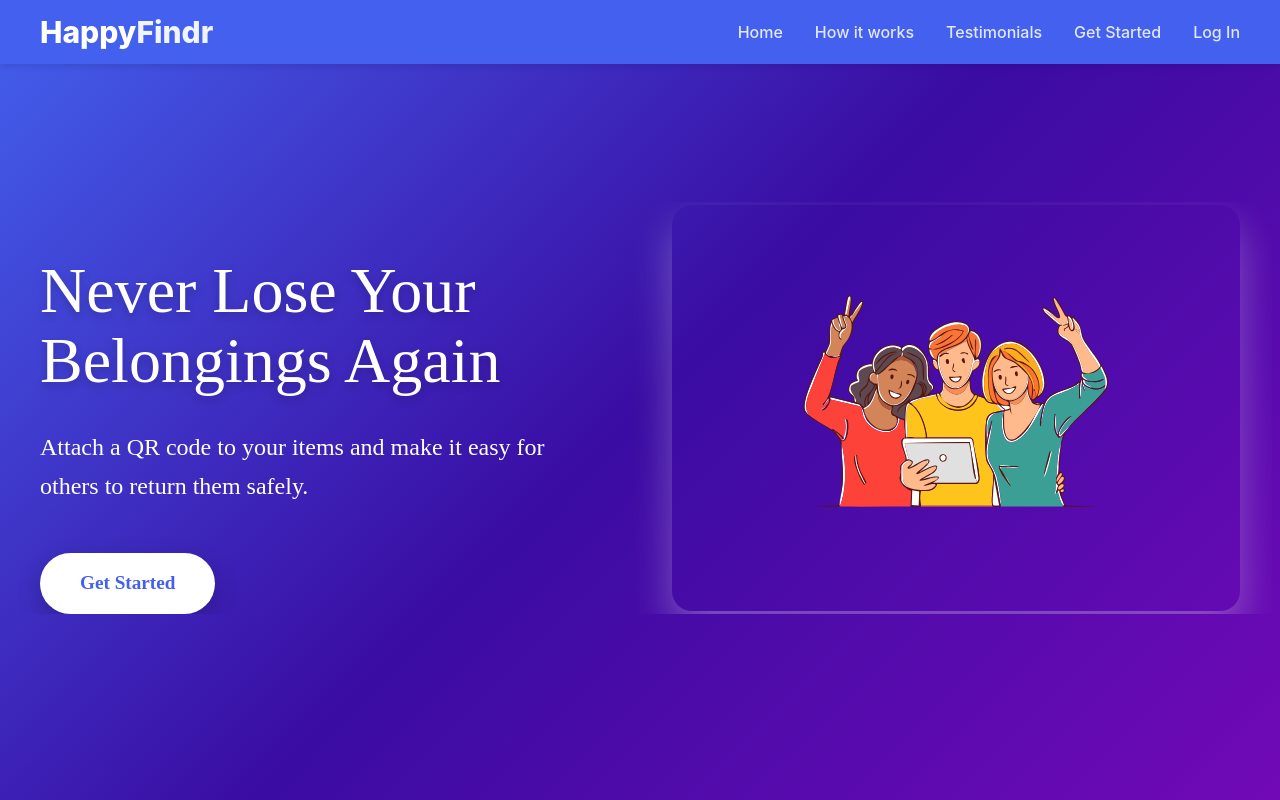
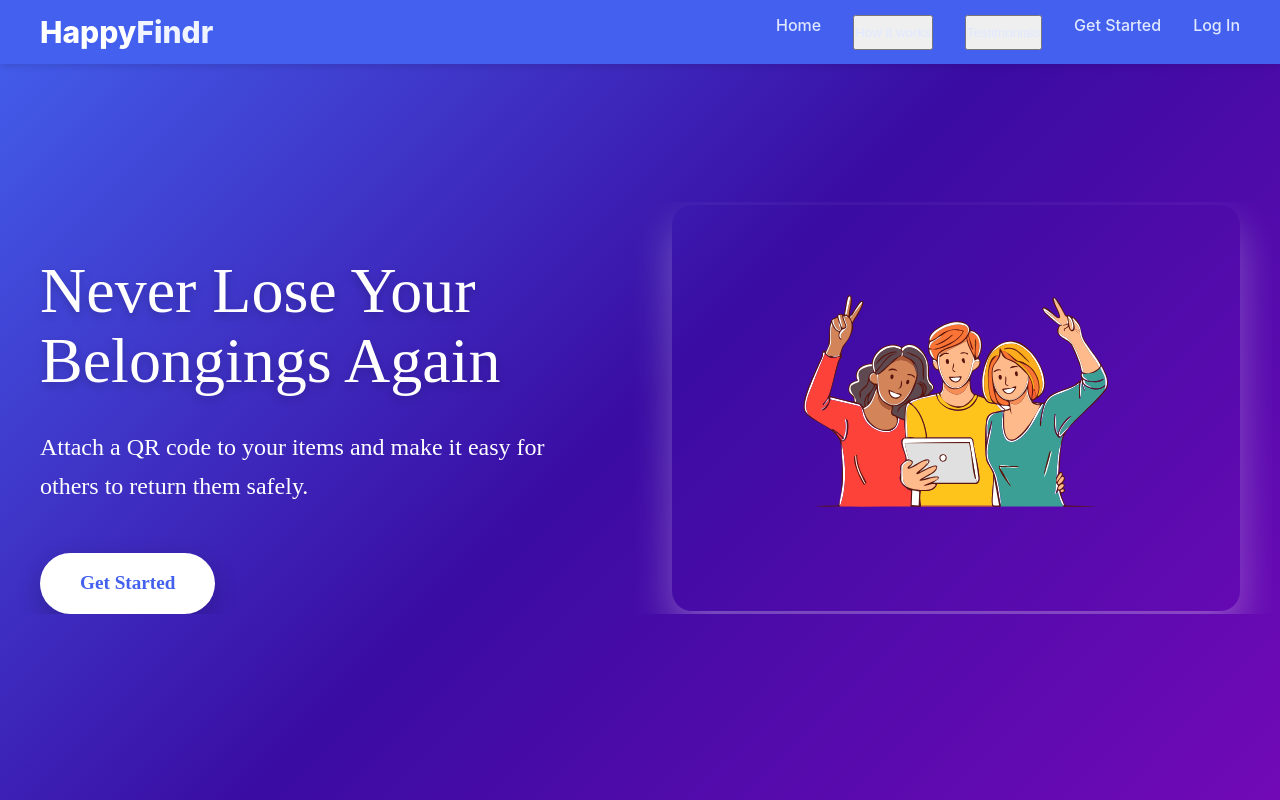
Before and after one commit to rudyravelindev/happyfindr-frontend, a React (Vite) app: page /dashboard/register-item in a window 1280 px wide. Shown: the top 800 px of the page. Built offline with nearby package versions, Linux system fonts and the light colour scheme.

Commit message:
fixing links

```diff
--- a/src/components/Navbar.jsx
+++ b/src/components/Navbar.jsx
@@ -6,29 +6,43 @@ import { AiOutlineMenu } from 'react-icons/ai';
 export default function Navbar() {
   const [isOpen, setIsOpen] = useState(false);
 
+  const scrollToSection = (id) => {
+    const element = document.getElementById(id);
+    if (element) {
+      element.scrollIntoView({ behavior: 'smooth' });
+      setIsOpen(false); // close mobile menu
+    }
+  };
+
   return (
     <nav className="navbar">
       <div className="navbar__container">
-        <Link to="/" className="navbar__logo">
+        <Link to="/" className="navbar__logo" onClick={() => setIsOpen(false)}>
           Happy<span className="navbar__logo--accent">Findr</span>
         </Link>
 
         {/* Desktop Links */}
         <ul className="navbar__links">
           <li>
-            <a href="/" className="navbar__link">
+            <Link to="/" className="navbar__link">
               Home
-            </a>
+            </Link>
           </li>
           <li>
-            <a href="#howitworks" className="navbar__link">
+            <button
+              className="navbar__link navbar__link--button"
+              onClick={() => scrollToSection('howitworks')}
+            >
               How it works
-            </a>
+            </button>
           </li>
           <li>
-            <a href="#testimonials" className="navbar__link">
+            <button
+              className="navbar__link navbar__link--button"
+              onClick={() => scrollToSection('testimonials')}
+            >
               Testimonials
-            </a>
+            </button>
           </li>
           <li>
             <Link to="/signup" className="navbar__link">
@@ -53,27 +67,25 @@ export default function Navbar() {
             isOpen ? 'navbar__mobile-links--open' : ''
           }`}
         >
-          <a
-            href="/"
+          <Link
+            to="/"
             className="navbar__mobile-link"
             onClick={() => setIsOpen(false)}
           >
             Home
-          </a>
-          <a
-            href="#howitworks"
-            className="navbar__mobile-link"
-            onClick={() => setIsOpen(false)}
+          </Link>
+          <button
+            className="navbar__mobile-link navbar__link--button"
+            onClick={() => scrollToSection('howitworks')}
           >
             How it works
-          </a>
-          <a
-            href="#testimonials"
-            className="navbar__mobile-link"
-            onClick={() => setIsOpen(false)}
+          </button>
+          <button
+            className="navbar__mobile-link navbar__link--button"
+            onClick={() => scrollToSection('testimonials')}
           >
             Testimonials
-          </a>
+          </button>
           <Link
             to="/signup"
             className="navbar__mobile-link"
```
